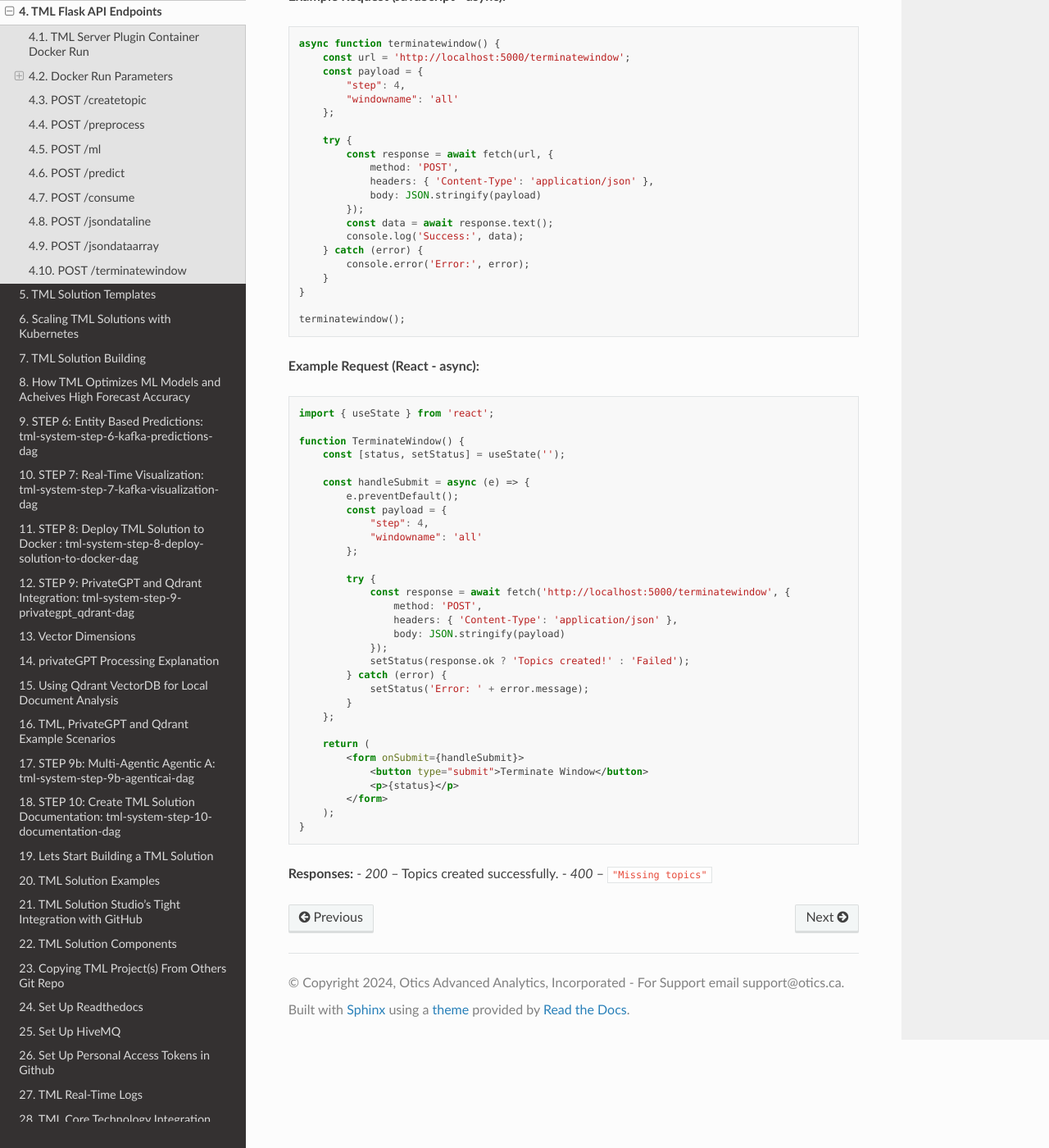
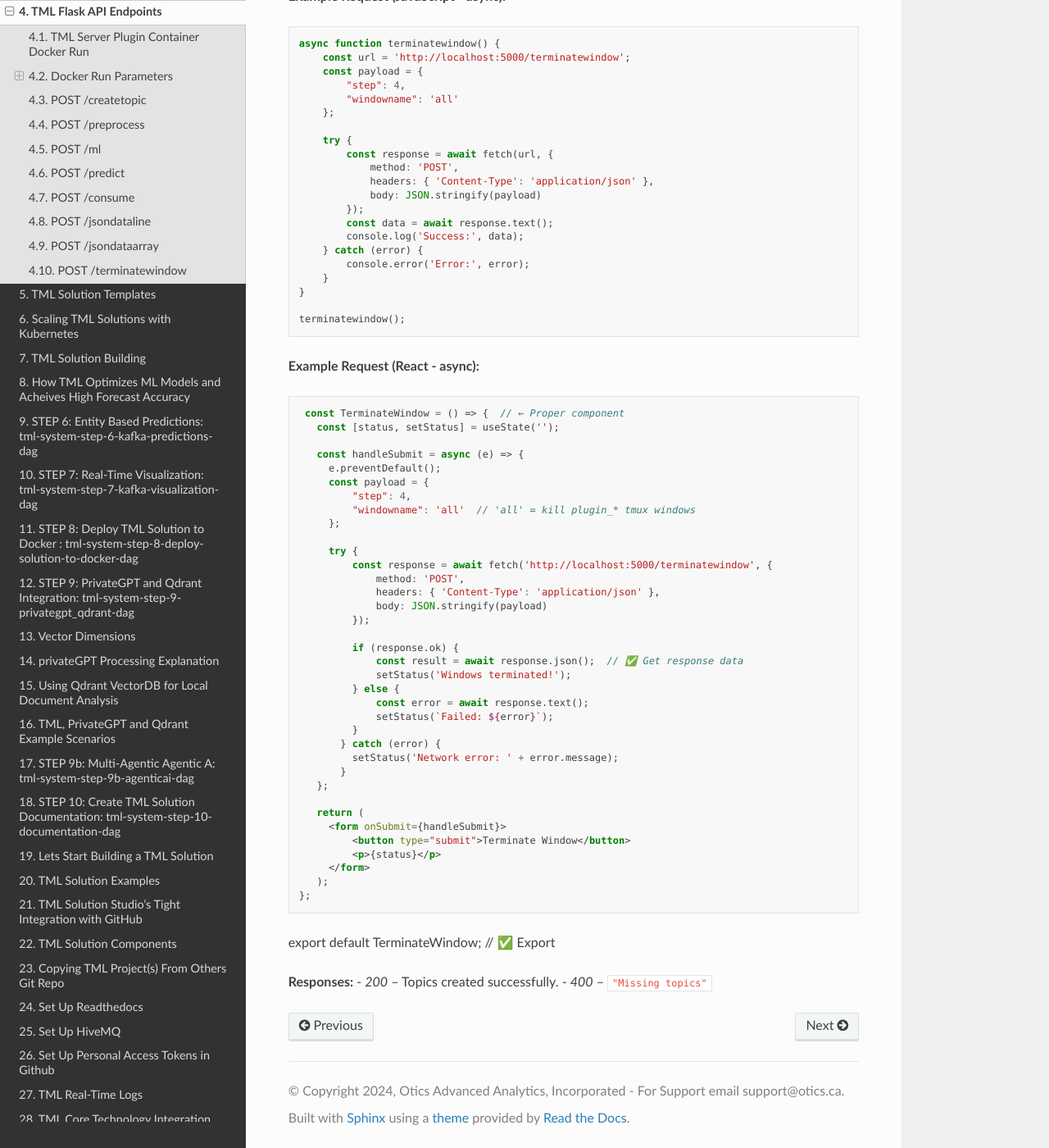
Before and after one commit to smaurice101/readthedocs, a Sphinx documentation site: the page built from docs/source/tmlapi.rst, in a window 1280 px wide and 1400 px high, scrolled down 20171 px. Shown: the whole window at 82% size. Built offline with Sphinx 7.4.7 and the Read the Docs theme 3.1.0, drawn with Linux system fonts in a browser that asks for light colours.

Commit message:
Update tmlapi.rst

```diff
--- a/docs/source/tmlapi.rst
+++ b/docs/source/tmlapi.rst
@@ -1139,37 +1139,44 @@ Terminate a window instance: If you have too many windows processing data this c
 
 .. code-block:: jsx
 
-    import { useState } from 'react';
+    const TerminateWindow = () => {  // ← Proper component
+      const [status, setStatus] = useState('');
 
-    function TerminateWindow() {
-        const [status, setStatus] = useState('');
-
-        const handleSubmit = async (e) => {
-            e.preventDefault();
-            const payload = {
-                "step": 4,
-                "windowname": 'all'
-            };
-
-            try {
-                const response = await fetch('http://localhost:5000/terminatewindow', {
-                    method: 'POST',
-                    headers: { 'Content-Type': 'application/json' },
-                    body: JSON.stringify(payload)
-                });
-                setStatus(response.ok ? 'Topics created!' : 'Failed');
-            } catch (error) {
-                setStatus('Error: ' + error.message);
-            }
+      const handleSubmit = async (e) => {
+        e.preventDefault();
+        const payload = {
+            "step": 4,
+            "windowname": 'all'  // 'all' = kill plugin_* tmux windows
         };
 
-        return (
-            <form onSubmit={handleSubmit}>
-                <button type="submit">Terminate Window</button>
-                <p>{status}</p>
-            </form>
-        );
-    }
+        try {
+            const response = await fetch('http://localhost:5000/terminatewindow', {
+                method: 'POST',
+                headers: { 'Content-Type': 'application/json' },
+                body: JSON.stringify(payload)
+            });
+
+            if (response.ok) {
+                const result = await response.json();  // ✅ Get response data
+                setStatus('Windows terminated!');
+            } else {
+                const error = await response.text();
+                setStatus(`Failed: ${error}`);
+            }
+          } catch (error) {
+            setStatus('Network error: ' + error.message);
+          }
+      };
+
+      return (
+        <form onSubmit={handleSubmit}>
+            <button type="submit">Terminate Window</button>
+            <p>{status}</p>
+        </form>
+      );
+   };
+
+export default TerminateWindow;  // ✅ Export
 
 **Responses:**
 - *200* – Topics created successfully.
```
